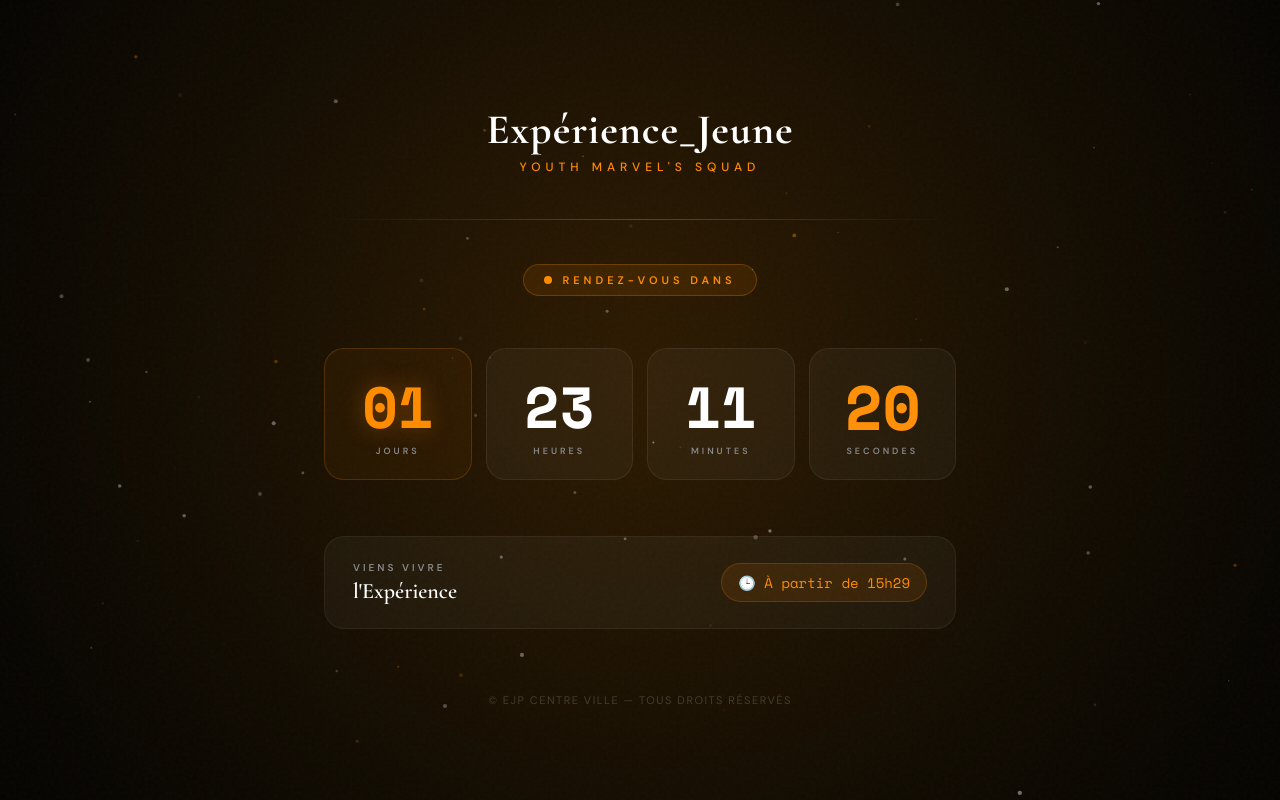
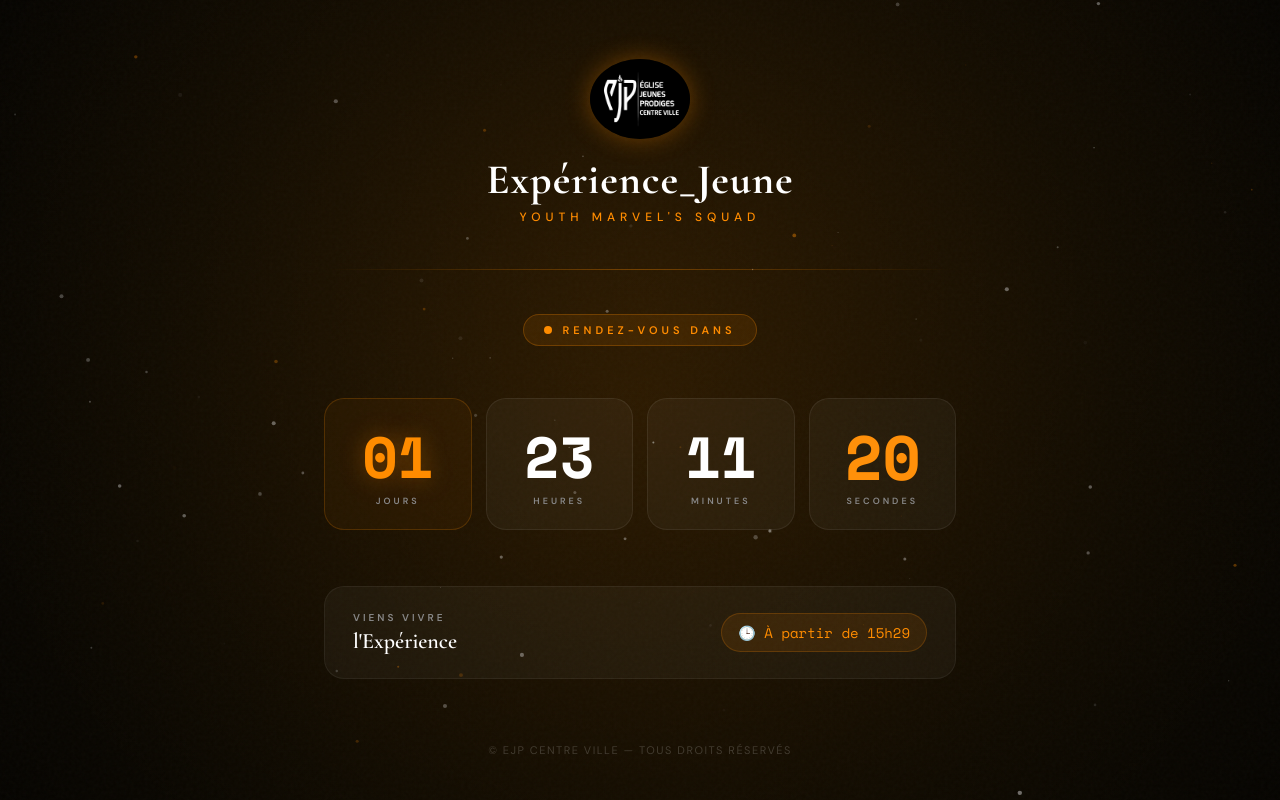
Before and after one commit to C-O-D-E-C/EJP-Centre-ville, a plain HTML site: page index.html in a window 1280 px wide. Drawn offline with nearby package versions, Linux system fonts and the light colour scheme.

Commit message:
Description de ta modification

```diff
--- a/index.html
+++ b/index.html
@@ -28,7 +28,7 @@
     <!-- LOGO -->
     <div class="logo-wrap">
 
-      <img class="logo-img" src="img/ejp-logo.jpg" alt="Logo EJP Porto-Novo"
+      <img class="logo-img" src="img/ejp-logo.jpeg" alt="Logo EJP Porto-Novo"
         onerror="this.style.display='none'; document.getElementById('logo-placeholder').style.display='flex';">
 
       <div class="church-name">
```
